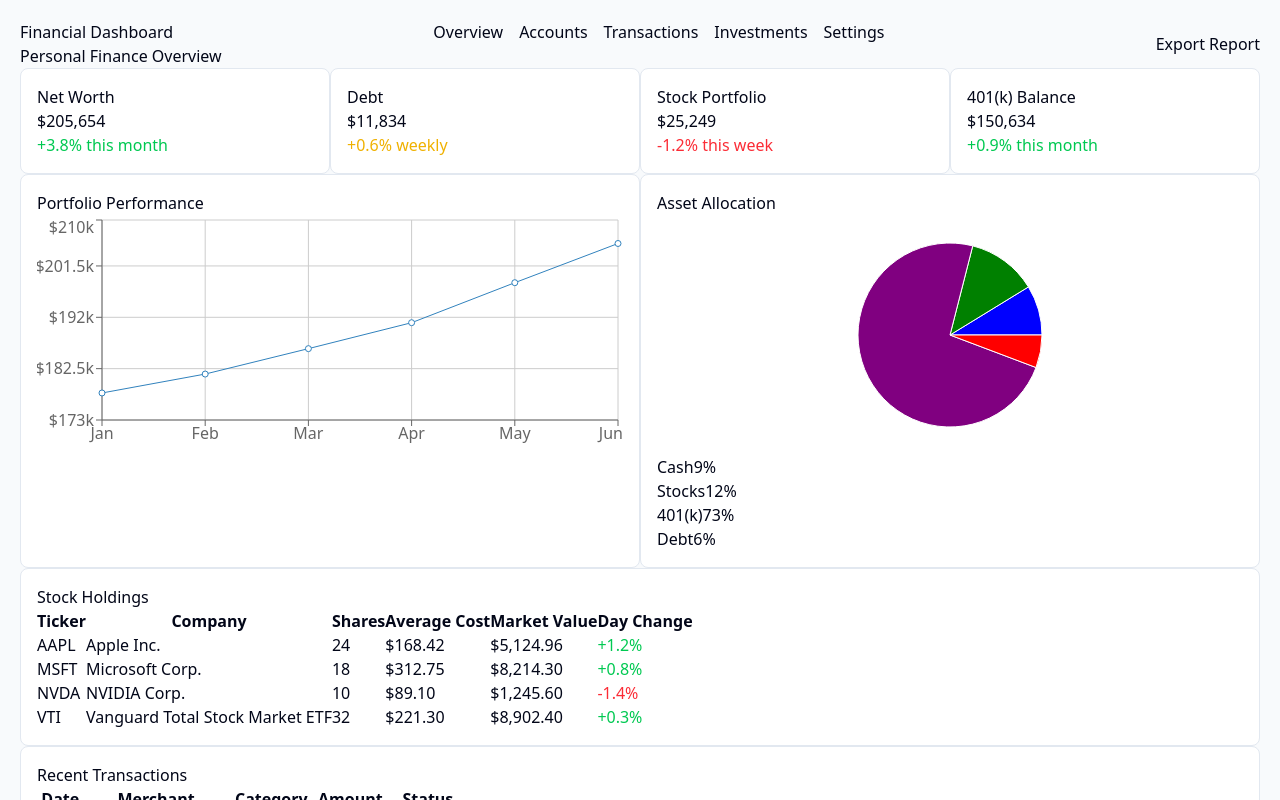
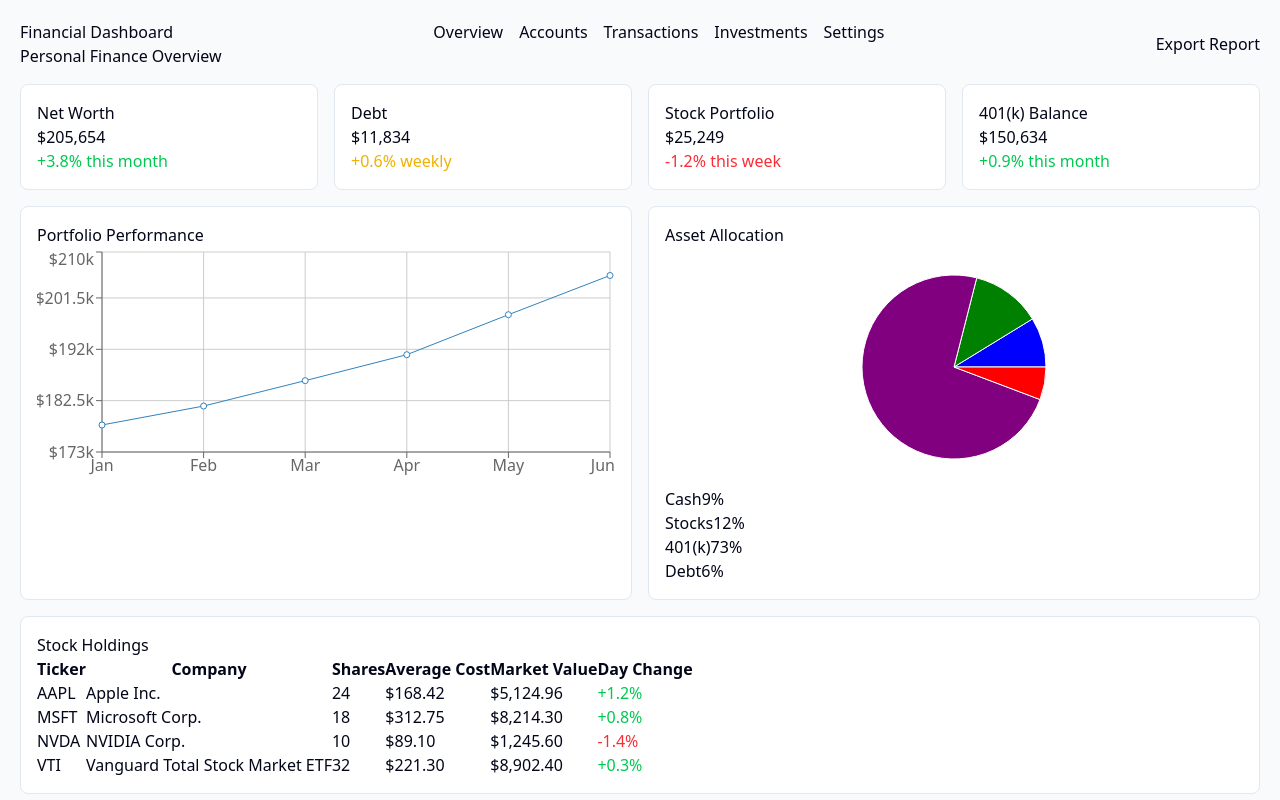
Before and after one commit to Austin-Tillotson/financial-app-project, a Next.js app: page / in a window 1280 px wide. Shown: the top 800 px of the page. Built offline with nearby package versions, Linux system fonts and the light colour scheme.

Commit message:
added consistent spacing to the Cards

```diff
--- a/src/app/page.tsx
+++ b/src/app/page.tsx
@@ -7,11 +7,13 @@ import { TransactionsTable } from "@/components/dashboard/TransactionsTable";
 export default function Home() {
   return (
     <main className="bg-slate-50 text-slate-950 px-5 py-5">
-      <Header />
-      <InfoCardGrid />
-      <Body />
-      <StockHoldingsTable />
-      <TransactionsTable />
+      <div  className="mx-auto grid max-w-7xl gap-4">
+        <Header />
+        <InfoCardGrid />
+        <Body />
+        <StockHoldingsTable />
+        <TransactionsTable />
+      </div>
     </main>
   );
 }
--- a/src/components/dashboard/Body.tsx
+++ b/src/components/dashboard/Body.tsx
@@ -4,7 +4,7 @@ import { PerformanceChart } from "./PerformanceChart";
 
 export function Body() {
   return (
-    <section className="grid md:grid-cols-2">
+    <section className="grid gap-4 md:grid-cols-2">
       <Card>
         <h2>Portfolio Performance</h2>
         <PerformanceChart />
--- a/src/components/dashboard/InfoCardGrid.tsx
+++ b/src/components/dashboard/InfoCardGrid.tsx
@@ -3,7 +3,7 @@ import { InfoCard } from "./InfoCard";
 
 export function InfoCardGrid() {
   return (
-    <section className="grid md:grid-cols-2 xl:grid-cols-4">
+    <section className="grid gap-4 md:grid-cols-2 xl:grid-cols-4">
       {infoCards.map((card) => (
         <InfoCard
           key={card.label}
```
